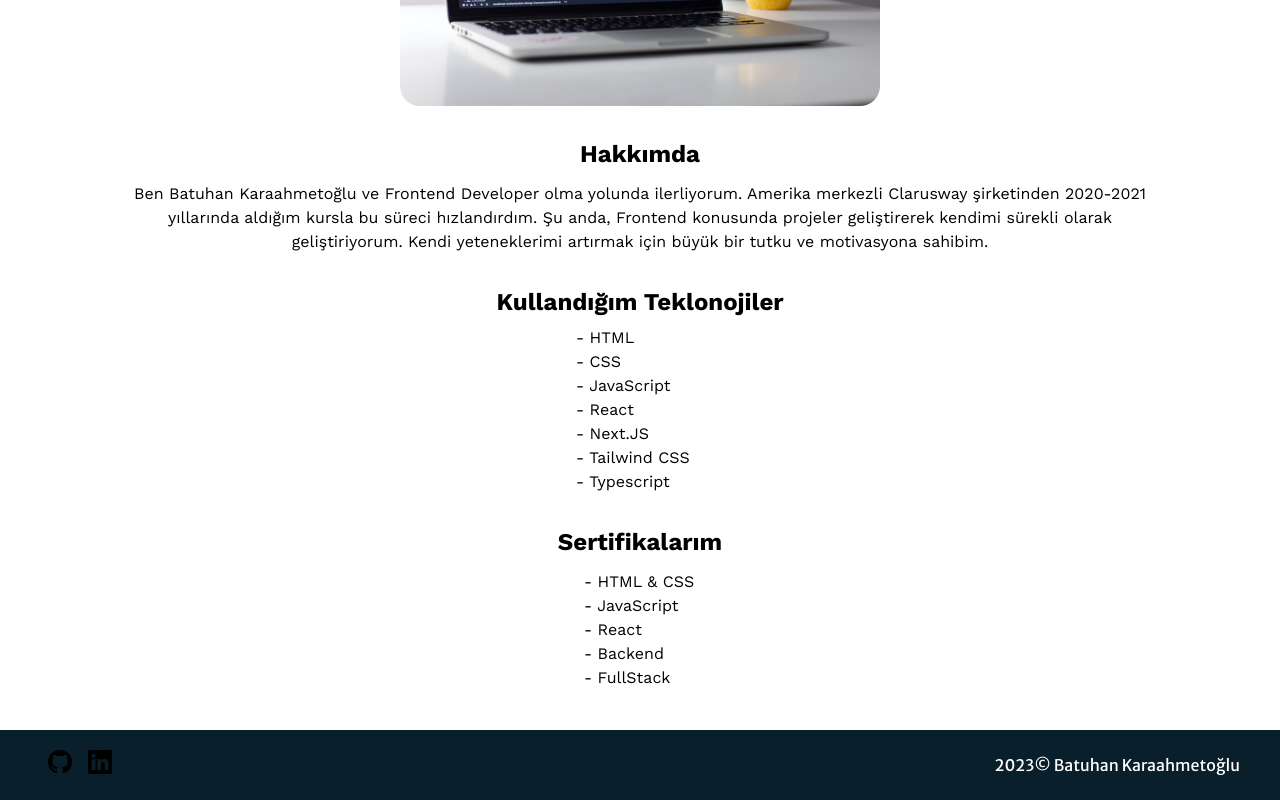
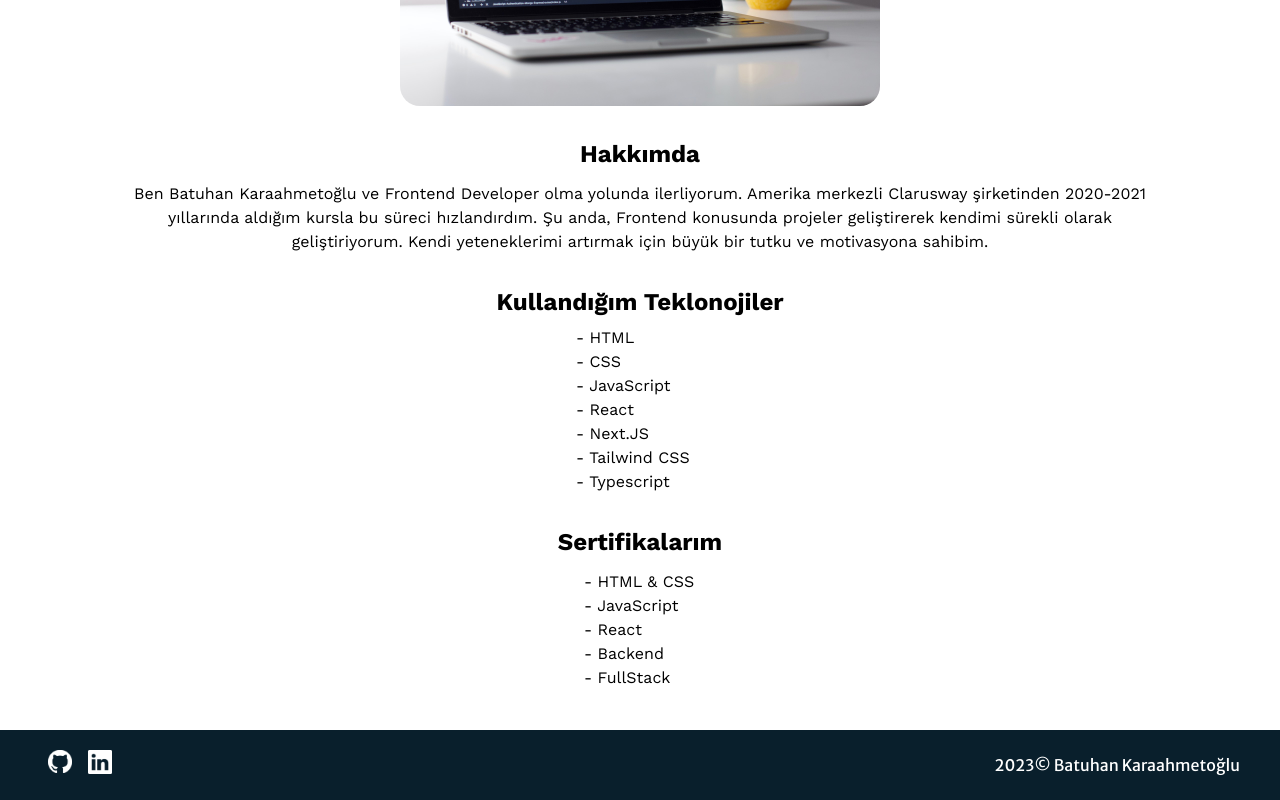
Before and after one commit to Batuhan445/blog-app, a Next.js app: page / in a window 1280 px wide. Shown: the part 426-1226 px from the top of the page. Built offline with nearby package versions, Linux system fonts and the light colour scheme.

Commit message:
fix icon color

```diff
--- a/src/components/Footer.tsx
+++ b/src/components/Footer.tsx
@@ -14,13 +14,13 @@ export const Footer = () => {
 
         <div>
           <Link href="https://github.com/Batuhan445" target='_blank' className='inline-block p-2'>
-          <Image src={"/social-media/github.png"} alt='github-logo' width={24} height={24}/>
+          <Image src={"/social-media/github-white.png"} alt='github-logo' width={24} height={24}/>
           </Link>
         </div>
 
           <div>
             <Link href="https://www.linkedin.com/in/batuhankaraahmeto%C4%9Flu/" target='_blank' className='inline-block p-2'>
-            <Image src={"/social-media/linkedin.png"} alt='linkedin-logo' width={24} height={24}/>
+            <Image src={"/social-media/linkedin-white.png"} alt='linkedin-logo' width={24} height={24}/>
             </Link>
           </div>
 
```
